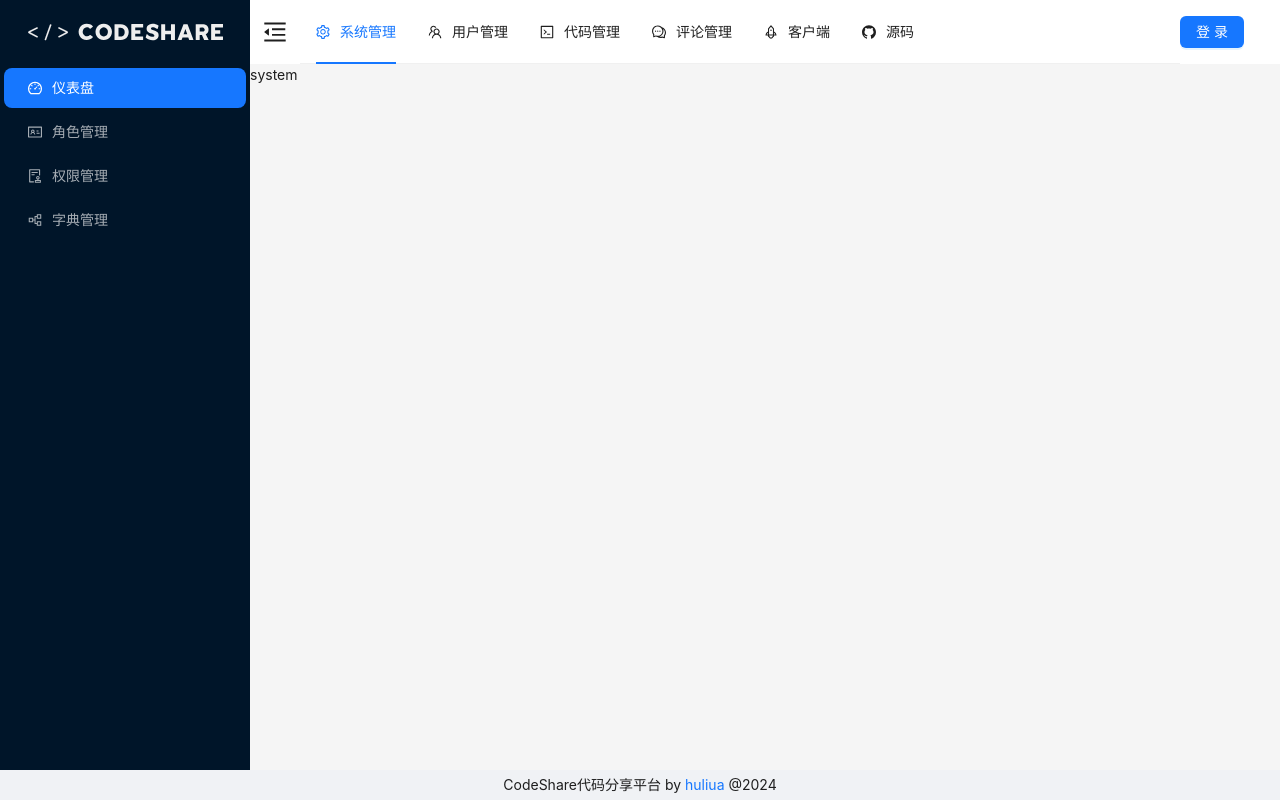
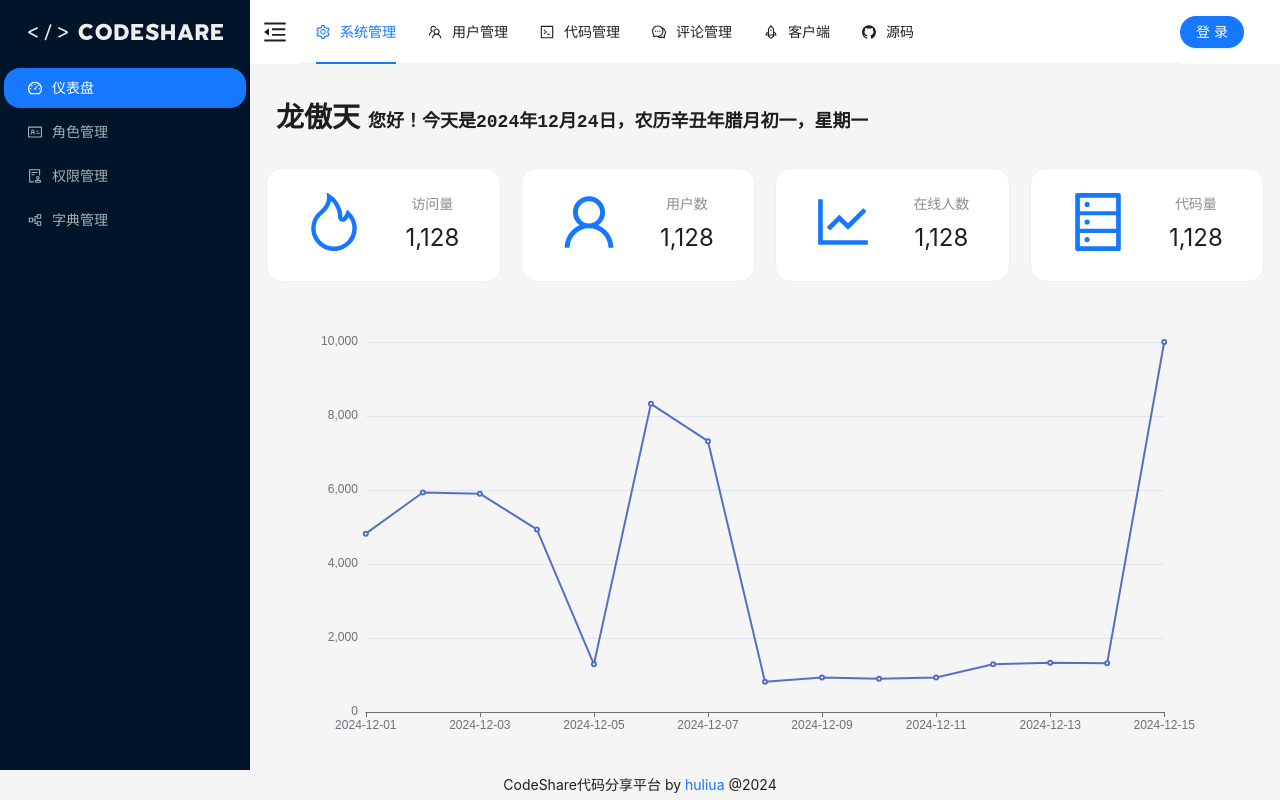
Before and after one commit to huliua/CodeShareAdmin, a Vue app: page /system/dashboard in a window 1280 px wide. Built offline with nearby package versions, Linux system fonts and the light colour scheme.

Commit message:
🧩feat: 完成全局配置组件的引入
Signed-off-by: huliua <1148247580@qq.com>

```diff
--- a/components.d.ts
+++ b/components.d.ts
@@ -7,8 +7,11 @@ export {}
 /* prettier-ignore */
 declare module 'vue' {
   export interface GlobalComponents {
+    AApp: typeof import('ant-design-vue/es')['App']
     AButton: typeof import('ant-design-vue/es')['Button']
+    ACard: typeof import('ant-design-vue/es')['Card']
     ACol: typeof import('ant-design-vue/es')['Col']
+    AConfigProvider: typeof import('ant-design-vue/es')['ConfigProvider']
     AFlex: typeof import('ant-design-vue/es')['Flex']
     ALayout: typeof import('ant-design-vue/es')['Layout']
     ALayoutContent: typeof import('ant-design-vue/es')['LayoutContent']
@@ -17,6 +20,7 @@ declare module 'vue' {
     ALayoutSider: typeof import('ant-design-vue/es')['LayoutSider']
     AMenu: typeof import('ant-design-vue/es')['Menu']
     ARow: typeof import('ant-design-vue/es')['Row']
+    AStatistic: typeof import('ant-design-vue/es')['Statistic']
     CommonHeader: typeof import('./src/components/CommonHeader/index.vue')['default']
     CommonSider: typeof import('./src/components/CommonSider/index.vue')['default']
     HelloWorld: typeof import('./src/components/HelloWorld.vue')['default']
--- a/package.json
+++ b/package.json
@@ -14,8 +14,11 @@
   },
   "dependencies": {
     "ant-design-vue": "^4.2.6",
+    "echarts": "^5.5.1",
+    "patch-package": "^8.0.0",
     "pinia": "^2.2.6",
     "vue": "^3.5.12",
+    "vue-echarts": "^7.0.3",
     "vue-router": "^4.4.5"
   },
   "devDependencies": {
@@ -28,6 +31,7 @@
     "@vue/tsconfig": "^0.5.1",
     "eslint": "^9.14.0",
     "eslint-plugin-vue": "^9.30.0",
+    "less": "^4.2.1",
     "npm-run-all2": "^7.0.1",
     "prettier": "^3.3.3",
     "typescript": "~5.6.3",
--- a/src/App.vue
+++ b/src/App.vue
@@ -1,9 +1,35 @@
 <script setup lang="ts">
-import BaseLayout from '@/layout/BaseLayout/index.vue'
+import BaseLayout from '@/layout/BaseLayout/index.vue';
+import { ref } from 'vue';
+import { theme } from 'ant-design-vue';
+const data = ref<{ colorPrimary: string; borderRadius: number }>({
+  colorPrimary: '',
+  borderRadius: 0,
+});
+const { useToken } = theme;
+const { token } = useToken();
+data.value.colorPrimary = token.value.colorPrimary;
+data.value.borderRadius = 20;
 </script>
 
 <template>
-  <base-layout />
+  <a-config-provider
+    :theme="{
+      algorithm: [theme.defaultAlgorithm],
+      components: {
+        Layout: {
+          colorBgHeader: token.colorBgBase,
+          colorText: token.colorText,
+        },
+      },
+      token: {
+        colorPrimary: data.colorPrimary,
+        borderRadius: data.borderRadius,
+      },
+    }"
+  >
+    <base-layout />
+  </a-config-provider>
 </template>
 
 <style scoped></style>
--- a/src/layout/BaseLayout/index.vue
+++ b/src/layout/BaseLayout/index.vue
@@ -35,6 +35,8 @@ router.afterEach((to, from) => {
         collapsible
         v-model:collapsed="menuStore.collapsed"
         width="250px"
+        :theme="'dark'"
+        style="background: #001529"
         :trigger="null"
       >
         <common-sider />
@@ -65,7 +67,6 @@ router.afterEach((to, from) => {
 .footer {
   height: 30px;
   padding: 0;
-  background-color: #f0f2f5;
   position: fixed;
   bottom: 0;
   left: 0;
@@ -75,7 +76,6 @@ router.afterEach((to, from) => {
 }
 
 .header {
-  background: white;
   padding: 0;
   height: 64px;
 }
--- a/src/router/index.ts
+++ b/src/router/index.ts
@@ -16,7 +16,7 @@ const router = createRouter({
         {
           path: '/system/dashboard',
           name: 'dashboard',
-          component: () => import('@/views/system/index.vue'),
+          component: () => import('@/views/system/dashboard.vue'),
         },
         {
           path: '/system/role',
--- /dev/null
+++ b/src/views/system/dashboard.vue
@@ -0,0 +1,202 @@
+<script setup lang="ts">
+import { defineComponent, type Ref, ref } from 'vue';
+import {
+  DatabaseOutlined,
+  FireOutlined,
+  LineChartOutlined,
+  UserOutlined,
+} from '@ant-design/icons-vue';
+
+// 定义一个枚举类
+enum DisplayType {
+  visits = 'visits',
+  users = 'users',
+  online = 'online',
+  code = 'code',
+}
+
+const displayType: Ref<DisplayType> = ref(DisplayType.visits);
+const option = {
+  tooltip: {
+    show: true,
+  },
+  axisPointer: {
+    show: true,
+  },
+  dataZoom: [
+    {
+      type: 'inside',
+      start: 0,
+      end: 100,
+    },
+  ],
+  xAxis: {
+    type: 'category',
+    scale: true,
+    boundaryGap: false,
+    data: [
+      '2024-12-01',
+      '2024-12-02',
+      '2024-12-03',
+      '2024-12-04',
+      '2024-12-05',
+      '2024-12-06',
+      '2024-12-07',
+      '2024-12-08',
+      '2024-12-09',
+      '2024-12-10',
+      '2024-12-11',
+      '2024-12-12',
+      '2024-12-13',
+      '2024-12-14',
+      '2024-12-15',
+    ],
+  },
+  yAxis: {
+    type: 'value',
+  },
+  series: [
+    {
+      data: [4820, 5932, 5901, 4934, 1290, 8330, 7320, 820, 932, 901, 934, 1290, 1330, 1320, 9999],
+      type: 'line',
+    },
+  ],
+};
+
+const username = ref('龙傲天');
+// 今天日期
+const date = '2024年12月24日';
+// 农历日期
+const lunar = '辛丑年腊月初一';
+// 今天星期
+const week = ['日', '一', '二', '三', '四', '五', '六'][1];
+defineComponent({
+  name: 'DashboardPage',
+});
+</script>
+
+<template>
+  <div id="dashboard">
+    <a-row>
+      <a-col :span="24" class="welcome-header">
+        <span class="username">{{ username }}</span>
+        <span class="other-info">您好！今天是{{ date }}，农历{{ lunar }}，星期{{ week }}</span>
+      </a-col>
+    </a-row>
+    <a-row :gutter="20" justify="space-around">
+      <a-col :span="6">
+        <a-card hoverable style="text-align: center" @click="displayType = DisplayType.visits">
+          <a-row :gutter="12">
+            <a-col :span="12">
+              <FireOutlined class="data-prefix-icon" />
+            </a-col>
+            <a-col :span="12">
+              <a-statistic title="访问量" :value="1128"></a-statistic>
+            </a-col>
+          </a-row>
+        </a-card>
+      </a-col>
+      <a-col :span="6">
+        <a-card hoverable style="text-align: center" @click="displayType = DisplayType.users">
+          <a-row :gutter="12">
+            <a-col :span="12">
+              <UserOutlined class="data-prefix-icon" />
+            </a-col>
+            <a-col :span="12">
+              <a-statistic title="用户数" :value="1128"></a-statistic>
+            </a-col>
+          </a-row>
+        </a-card>
+      </a-col>
+      <a-col :span="6">
+        <a-card hoverable style="text-align: center" @click="displayType = DisplayType.online">
+          <a-row :gutter="12">
+            <a-col :span="12">
+              <LineChartOutlined class="data-prefix-icon" />
+            </a-col>
+            <a-col :span="12">
+              <a-statistic title="在线人数" :value="1128"></a-statistic>
+            </a-col>
+          </a-row>
+        </a-card>
+      </a-col>
+      <a-col :span="6">
+        <a-card hoverable style="text-align: center" @click="displayType = DisplayType.code">
+          <a-row :gutter="12">
+            <a-col :span="12">
+              <DatabaseOutlined class="data-prefix-icon" />
+            </a-col>
+            <a-col :span="12">
+              <a-statistic title="代码量" :value="1128"></a-statistic>
+            </a-col>
+          </a-row>
+        </a-card>
+      </a-col>
+    </a-row>
+
+    <a-row id="charts">
+      <v-chart
+        v-if="displayType === DisplayType.visits"
+        class="chart-content"
+        :option="option"
+      ></v-chart>
+      <v-chart
+        v-if="displayType === DisplayType.users"
+        class="chart-content"
+        :option="option"
+      ></v-chart>
+      <v-chart
+        v-if="displayType === DisplayType.online"
+        class="chart-content"
+        :option="option"
+      ></v-chart>
+      <v-chart
+        v-if="displayType === DisplayType.code"
+        class="chart-content"
+        :option="option"
+      ></v-chart>
+    </a-row>
+  </div>
+</template>
+
+<style scoped>
+#dashboard {
+  padding: 24px 16px;
+}
+
+#charts {
+  width: 100%;
+}
+
+.chart-content {
+  width: 100%;
+  height: 500px;
+}
+
+.data-prefix-icon {
+  font-size: 58px;
+  color: #1677ff;
+}
+.welcome-header {
+  min-height: 80px;
+  padding: 10px;
+  display: flex;
+  align-items: baseline;
+  font-family: monospace;
+}
+.welcome-header span {
+  font-weight: bold;
+  font-size: 18px;
+}
+.welcome-header .username {
+  font-size: 28px;
+  padding-right: 8px;
+  white-space: nowrap;
+  overflow: clip;
+}
+.welcome-header .other-info {
+  white-space: nowrap;
+  overflow: hidden;
+  text-overflow: ellipsis;
+}
+</style>
```
Also changed, not shown: src/main.ts (+12 -10 lines), 1 other file (tests, documents, lock files or other folders).
